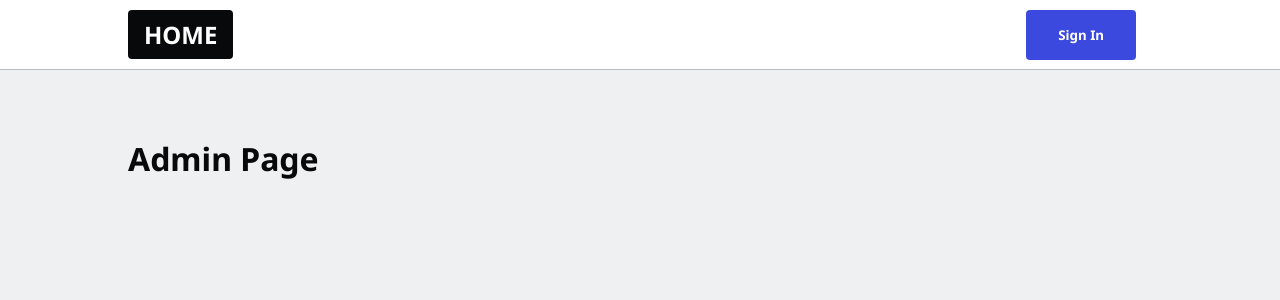
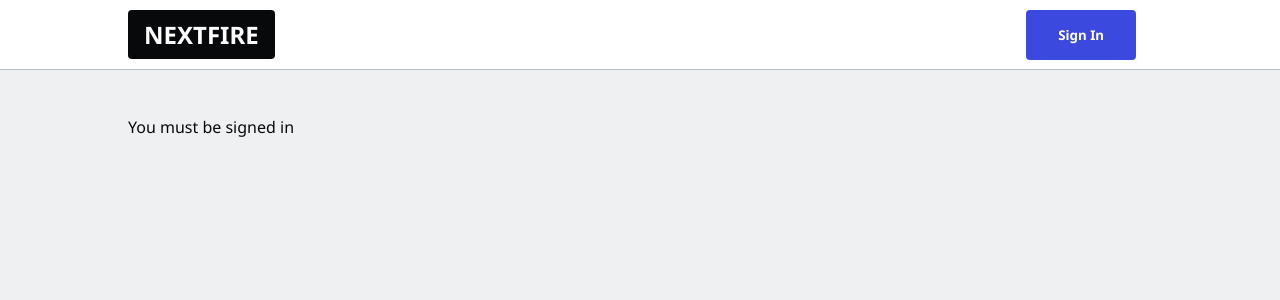
Before and after one commit to Ellipsoul/nxtfirejs, a Next.js app: page /admin in a window 1280 px wide. Shown: the top 300 px of the page. Built offline with nearby package versions, Linux system fonts and the light colour scheme; no server answers.

Commit message:
Auth checker implemented

```diff
--- /dev/null
+++ b/components/AuthCheck.js
@@ -0,0 +1,15 @@
+import Link from "next/link";
+import { useContext } from "react";
+import { UserContext } from "../lib/context";
+
+// Simple check to see if a user is authenticated
+// Component's children only shown to logged-in users
+
+export default function AuthCheck(props) {
+  const { username } = useContext(UserContext);  // Grab the username if the user is logged in
+
+  // Return the children of component if authenticated, otherwise route to some fallback or a default behaviour
+  return username
+    ? props.children
+    : props.fallback || <Link href="/enter">You must be signed in</Link>;
+}
--- a/components/Navbar.js
+++ b/components/Navbar.js
@@ -16,7 +16,7 @@ export default function Navbar() {
         {/* Home button, visible to all users */}
         <li>
           <Link href="/" passHref>
-            <button className="btn-logo">Home</button>
+            <button className="btn-logo">NextFire</button>
           </Link>
         </li>
 
--- a/pages/admin/index.js
+++ b/pages/admin/index.js
@@ -1,9 +1,12 @@
-import React from 'react'
+import AuthCheck from "../../components/AuthCheck"
 
-export default function AdminPostsPage() {
+export default function AdminPostsPage(props) {
     return (
         <main>
-            <h1>Admin Page</h1>
+            {/* AuthCheck component protects all admin features from unauthenticated users */}
+            <AuthCheck>
+                Admin Page
+            </AuthCheck>
         </main>
     )
 }
--- a/styles/globals.css
+++ b/styles/globals.css
@@ -290,3 +290,7 @@ input[type="file"] {
   display: flex;
   flex-direction: row;
 }
+
+.left-margin {
+  margin-left: 20px;
+}
```
Also changed, not shown: pages/enter.js (+1 -1 lines).
